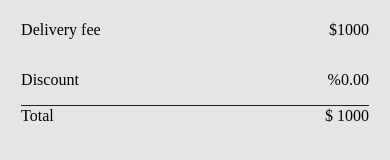
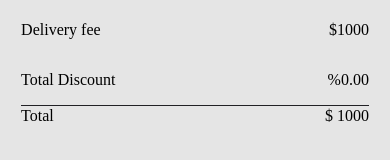
Before and after one commit to voke1/Anthos, a React Native app: screen /CartScreen in a window 390 px wide. Shown: the part 237-397 px from the top of the page. Built offline with nearby package versions, Linux system fonts and the light colour scheme.

Commit message:
update gallery

```diff
--- a/screens/Cart/myCart.js
+++ b/screens/Cart/myCart.js
@@ -442,7 +442,7 @@ const MyCart = ({ navigation, route, isSuccessVisible, onClose, signout }) => {
                 justifyContent: "space-between",
               }}
             >
-              <Text style={styles.purchaseItem}>Discount</Text>
+              <Text style={styles.purchaseItem}>Total Discount</Text>
               <Text style={styles.purchaseItemAmount}>{`%${discount.toFixed(
                 2
               )}`}</Text>
--- a/screens/Gallery/gallery.js
+++ b/screens/Gallery/gallery.js
@@ -272,7 +272,7 @@ const Gallery = ({ navigation, route }) => {
                   }}
                 >
                   <Image
-                    source={item.uploaded ? {uri: item.icon}: item.icon}
+                    source={item.uploaded ? { uri: item.icon } : item.icon}
                     style={{
                       width: "100%",
                       height: "100%",
@@ -303,7 +303,7 @@ const Gallery = ({ navigation, route }) => {
           >
             <View style={{ marginTop: SIZES.base, justifyContent: "center" }}>
               <Image
-                source={currentPlant?.icon}
+                source={currentPlant?.uploaded ? { uri: currentPlant?.icon } : currentPlant?.icon}
                 style={{
                   height: 65,
                   width: 65,
@@ -367,7 +367,8 @@ const Gallery = ({ navigation, route }) => {
               justifyContent: "center",
               padding: 0,
               paddingHorizontal: SIZES.base * 1.5,
-              backgroundColor: cart.length < 1 ? COLORS.lightPrimary : COLORS.primary,
+              backgroundColor:
+                cart.length < 1 ? COLORS.lightPrimary : COLORS.primary,
             }}
             labelStyle={{
               color: "white",
```
